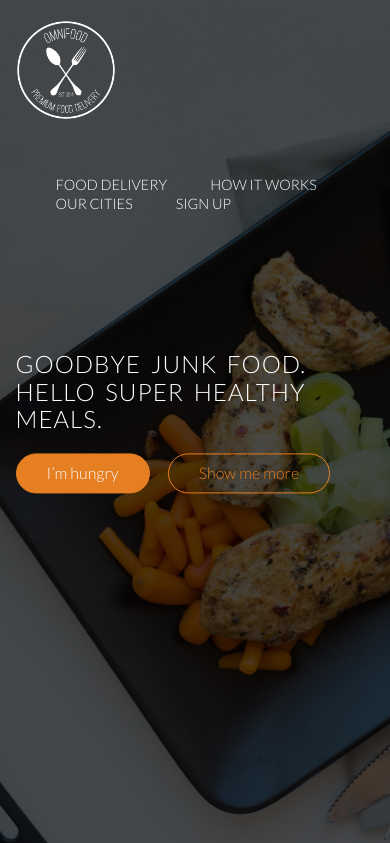
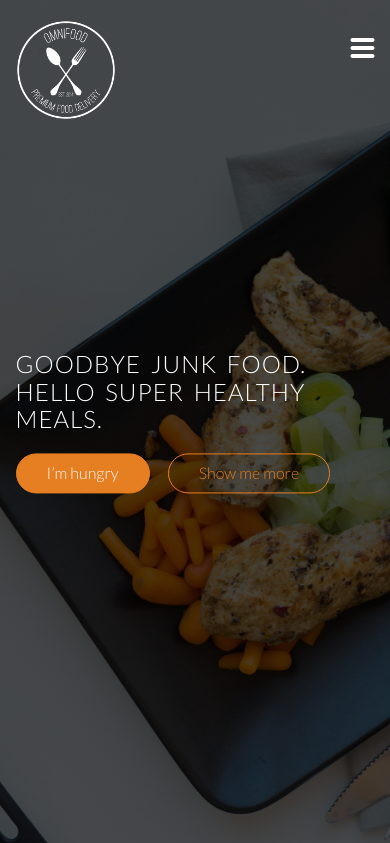
Before and after one commit to nnichol8/nnichol8.github.io, a PHP site: page /portfolio/Omnifood/index.html in a window 390 px wide. Shown: the top 843 px of the page. Run offline with PHP 8.4, Linux system fonts and the light colour scheme; some libraries are stand-ins or nearby versions; some web fonts are replaced.

Commit message:
fixing mobile nav

```diff
--- a/portfolio/Omnifood/index.html
+++ b/portfolio/Omnifood/index.html
@@ -33,12 +33,14 @@
                 <div class="row">
                     <img src="resources/img/logo-white.png" alt="Omnifood logo" class="logo">
                     <img src="resources/img/logo.png" alt="Omnifood logo" class="logo-black">
-                    <ul class="main-nav">
+                    <ul class="main-nav js--main-nav">
                         <li><a href="#features">Food Delivery</a></li>
                         <li><a href="#works">How it Works</a></li>
                         <li><a href="#cities">Our Cities</a></li>
                         <li><a href="#plans">Sign Up</a></li>
                     </ul>
+                    <!-- for the mobile navigation -->
+                    <a class="mobile-nav-icon js--nav-icon"><i class="ion-navicon-round"></i></a>
                 </div>
             </nav>
             <div class="hero-text-box">
--- a/portfolio/Omnifood/resources/css/queries.css
+++ b/portfolio/Omnifood/resources/css/queries.css
@@ -3,7 +3,13 @@
 /*******************************************************/
 
 
-/* big tablets to desktops from 1024 - 1200px */
+
+
+
+
+/*******************************************************/
+/*       big tablets to desktops from 1024 - 1200px    */
+/*******************************************************/
 @media only screen and (max-width: 1200px) {
     .hero-text-box {
         width: 100%;
@@ -15,8 +21,10 @@
 
 }
 
+/*******************************************************/
+/*           most tablets from 768 - 1023px            */
+/*******************************************************/
 
-/* most tablets from 768 - 1023px */
 @media only screen and (max-width: 1023px) {
     body { font-size: 18px; } /* decrease font size as page size decrease */
     section {padding: 60px 0; } /* decreases space bw sections, reducing whitespace */
@@ -50,7 +58,10 @@
 }
 
 
-/* larger phones & smaller tablets from 481 - 767px */
+/*******************************************************/
+/*  larger phones & smaller tablets from 481 - 767px   */
+/*******************************************************/
+
 @media only screen and (max-width: 767px) {
     body {font-size: 16px;}
     section {padding: 30px 0;}
@@ -60,7 +71,49 @@
         width: 100%;/*stacks the columns on top of each other*/
         margin: 0 0 4% 0;
     }
-    main-nav {display: none;} /*hides the navigation*/
+
+    /***********************     Navigation   *********************/
+    .main-nav {display: none;} /*hides the navigation*/
+    .mobile-nav-icon {display: inline-block;}
+
+    .main-nav {
+        float: left;
+        margin-top: 35px;
+        margin-left: 25px;
+    }
+
+    .main-nav li {
+        display: block; /*forces line breaks so nav links are stacked*/
+    }
+
+    .main-nav li a:link,
+    .main-nav li a:visited {
+        display: block;
+        border: 0;
+        padding: 10px 0;
+        font-size: 100%;
+    }
+
+
+    .sticky {
+    position: fixed;
+    top 0;
+    left: 0;
+    width: 100%;
+    background-color: rgba(255, 255, 255, 0.95);
+    box-shadow: 0 2px 2px #bababa;
+    z-index: 9999;
+    }
+
+    .sticky .main-nav {margin-top: 10px;}
+
+    .sticky .main-nav li a:link,
+    .sticky .main-nav li a:visited {padding: 10px 0;}
+    .sticky .mobile-nav-icon {margin-top: 10px;}
+    .sticky .mobile-nav-icon i {color: #555;}
+
+
+
 
     h1 {font-size: 180%;}
     h1 {font-size: 150%;}
@@ -86,7 +139,10 @@
 }
 
 
-/* small phones from 0 - 480px */
+/*******************************************************/
+/*              small phones from 0 - 480px            */
+/*******************************************************/
+/*  */
 @media only screen and (max-width: 480px) {
     section {padding: 25px 0;}
 
--- a/portfolio/Omnifood/resources/css/style.css
+++ b/portfolio/Omnifood/resources/css/style.css
@@ -265,6 +265,20 @@ header {
 .main-nav li a:active {
     border-bottom: 2px solid #e67e22; /* for this to work, must have a transparent border bottom on link state*/
 }
+
+/* mobile nav*/
+.mobile-nav-icon {
+    float: right;
+    margin-top: 30px;
+    cursor: pointer;
+    display: none;
+}
+
+.mobile-nav-icon i {
+    font-size: 200%;
+    color: #fff;
+}
+
 
 /* sticky nav*/
 
--- a/portfolio/Omnifood/resources/js/scripts.js
+++ b/portfolio/Omnifood/resources/js/scripts.js
@@ -94,4 +94,23 @@ $(document).ready(function() {
 
 
 
+    /******************* Mobile Navigation ***************/
+
+    $('.js--nav-icon').click(function() {
+        var nav = $('.js--main-nav');
+        var icon = $('.js--nav-icon i');
+
+        nav.slideToggle(200);
+
+        if (icon.hasClass('ion-navicon-round')) {
+            icon.addClass('ion-close-round');
+            icon.removeClass('ion-navicon-round');
+        } else {
+            icon.addClass('ion-navicon-round');
+            icon.removeClass('ion-close-round');
+        }
+
+    })
+
+
 });
```
Also changed, not shown: 1 other file.
